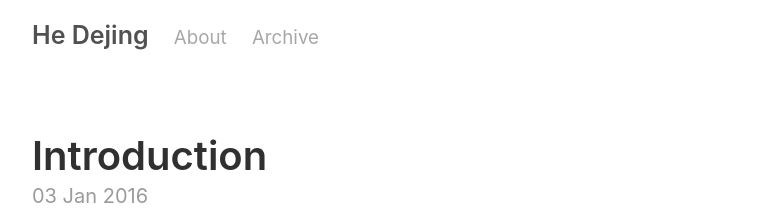
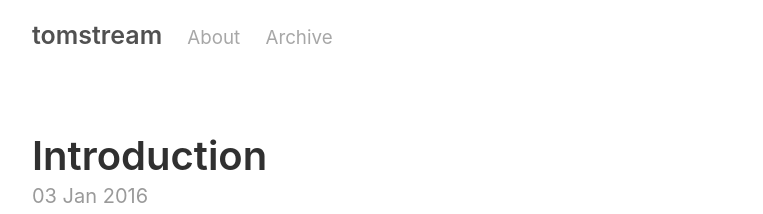
Before and after one commit to tomstream/tomstream.github.io, a Jekyll site: the page built from index.html, in a window 1280 px wide. Shown: the top 214 px of the page, without its empty margins (258-1021 px from the left). Built offline with Jekyll 4.4.1, drawn with Linux system fonts in a browser that asks for light colours; the list of posts is cut into pages by our own code.

Commit message:
fix the theme

```diff
--- a/_config.yml
+++ b/_config.yml
@@ -2,11 +2,11 @@
 permalink:           pretty
 
 # Setup
-title:               He Dejing
+title:               tomstream
 tagline:             Zhejiang University, Computer Science and Technology
-url:                 http://hedejing.github.io
+url:                 http://tomstream.github.io
 paginate:            1
-baseurl:             "http://hedejing.github.io"
+baseurl:             "http://tomstream.github.io"
 
 # Assets
 #
@@ -18,13 +18,13 @@ sass:
 # About/contact
 author:
   name:              He Dejing
-  url:               http://hedejing.github.io
-  email:             hedejing@outlook.com
+  url:               http://tomstream.github.io
+  email:             tomstream@foxmail.com
 
 # Custom vars
 version:             2.0.0
 github:
-  repo:              https://github.com/hedejing/hedejing.github.io
+  repo:              https://github.com/tomstream/tomstream.github.io
 
 # Gems
 gems:
```
